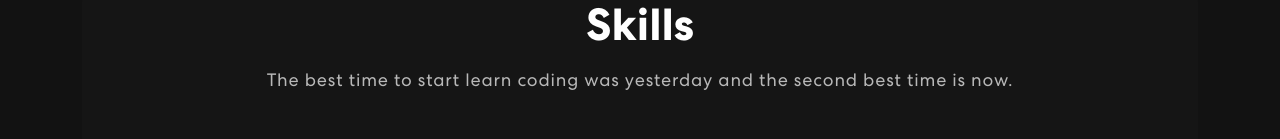
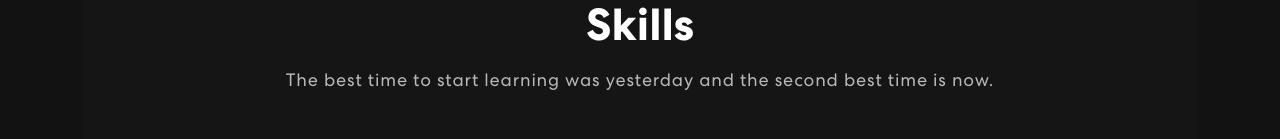
Before and after one commit to PrakashMagudeeswaran/PortFolio-Prakash, a React (Create React App) app: page / in a window 1280 px wide. Shown: the part 813-952 px from the top of the page. Built offline with nearby package versions, Linux system fonts and the light colour scheme.

Commit message:
Update Skills.js

```diff
--- a/src/components/Skills.js
+++ b/src/components/Skills.js
@@ -33,7 +33,7 @@ export const Skills = () => {
                 <div className="col-12">
                     <div className="skill-bx wow zoomIn">
                         <h2>Skills</h2>
-                        <p>The best time to start learn coding was yesterday and the second best time is now.</p>
+                        <p>The best time to start learning was yesterday and the second best time is now.</p>
                         <Carousel responsive={responsive} infinite={true} className="owl-carousel owl-theme skill-slider">
                             <div className="item">
                                 <img src={meter1} alt="Image" />
```
